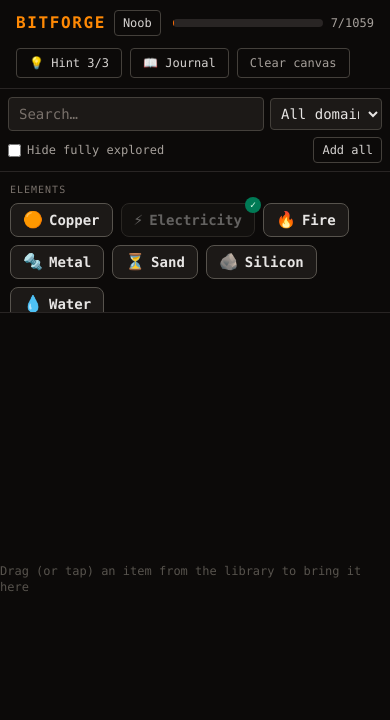
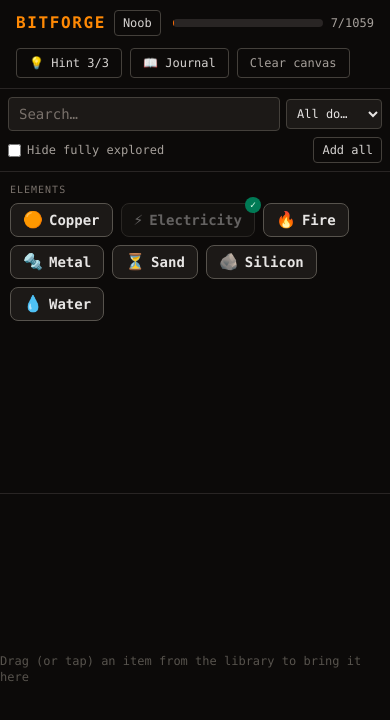
Before and after one commit to sweedee/bitforge, a React (Vite) app: page / in a window 390 px wide. Shown: the top 720 px of the page. Built offline with nearby package versions, Linux system fonts and the light colour scheme.

Commit message:
Shrink domain dropdown to stop icon/text overlap, grow mobile item list
Domain select is now narrower with smaller text and room for the
native arrow icon. Mobile sidebar height bumped to ~48vh so the item
grid takes up closer to half the screen.

```diff
--- a/src/App.tsx
+++ b/src/App.tsx
@@ -89,7 +89,7 @@
       <div className="flex h-screen flex-col bg-stone-950 text-stone-100 font-mono">
         <Header onOpenJournal={() => setJournalOpen(true)} />
         <div className="flex flex-1 min-h-0 flex-col md:flex-row">
-          <div className="shrink-0 border-stone-800 w-full md:w-72 h-56 md:h-auto border-b md:border-b-0 md:border-r">
+          <div className="shrink-0 border-stone-800 w-full md:w-72 h-[48vh] md:h-auto border-b md:border-b-0 md:border-r">
             <Sidebar />
           </div>
           <CombineCanvas />
--- a/src/components/Sidebar/index.tsx
+++ b/src/components/Sidebar/index.tsx
@@ -120,7 +120,7 @@
           <select
             value={categoryFilter}
             onChange={(e) => setCategoryFilter(e.target.value as Category | 'all')}
-            className="w-28 shrink-0 px-1.5 py-1.5 text-sm rounded border border-stone-700 bg-stone-900 text-stone-200 focus:outline-none focus:border-orange-500"
+            className="w-24 shrink-0 pl-1.5 pr-4 py-1.5 text-xs rounded border border-stone-700 bg-stone-900 text-stone-200 focus:outline-none focus:border-orange-500 truncate"
           >
             <option value="all">All domains</option>
             {CATEGORY_ORDER.filter((category) => availableCategories.includes(category)).map((category) => (
```
